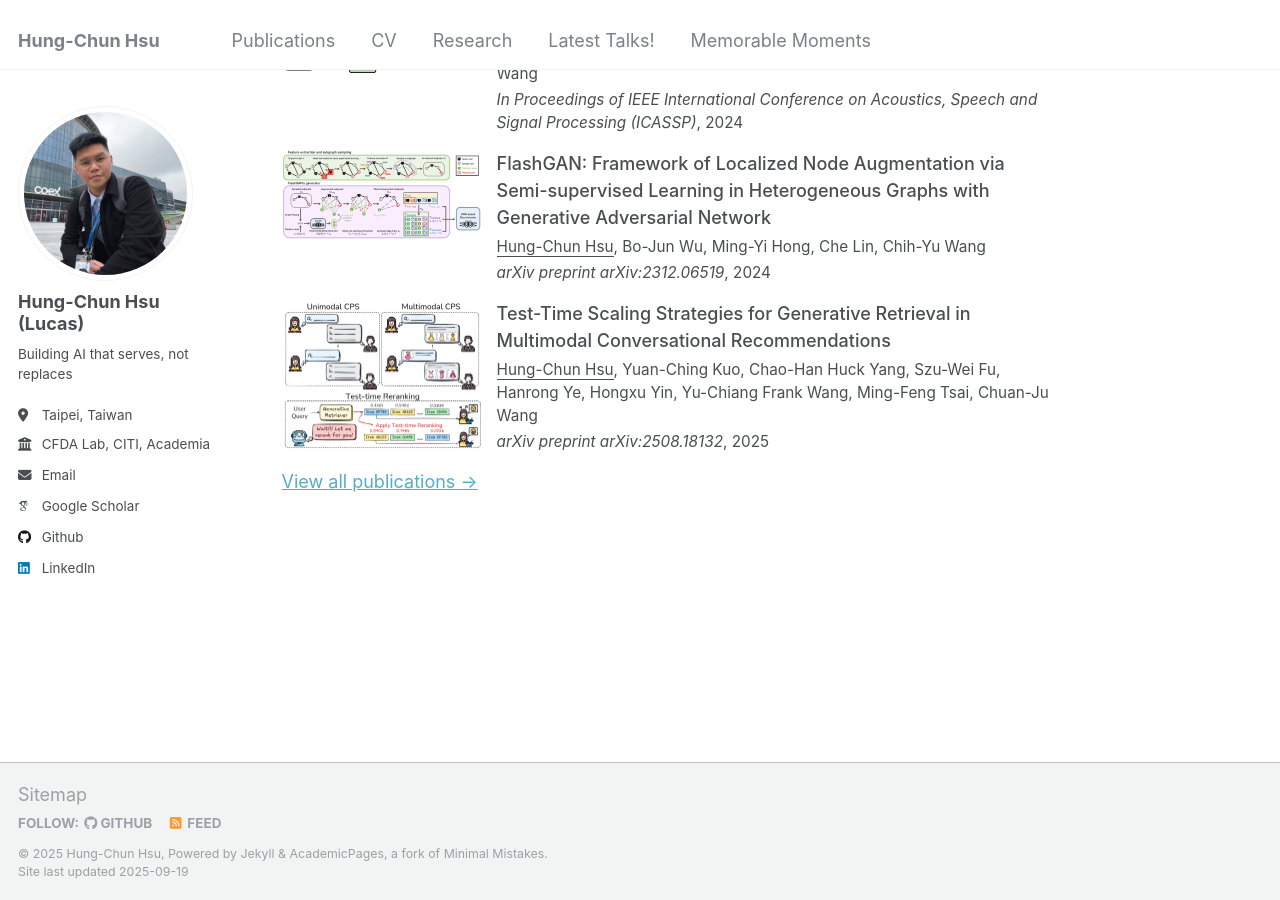
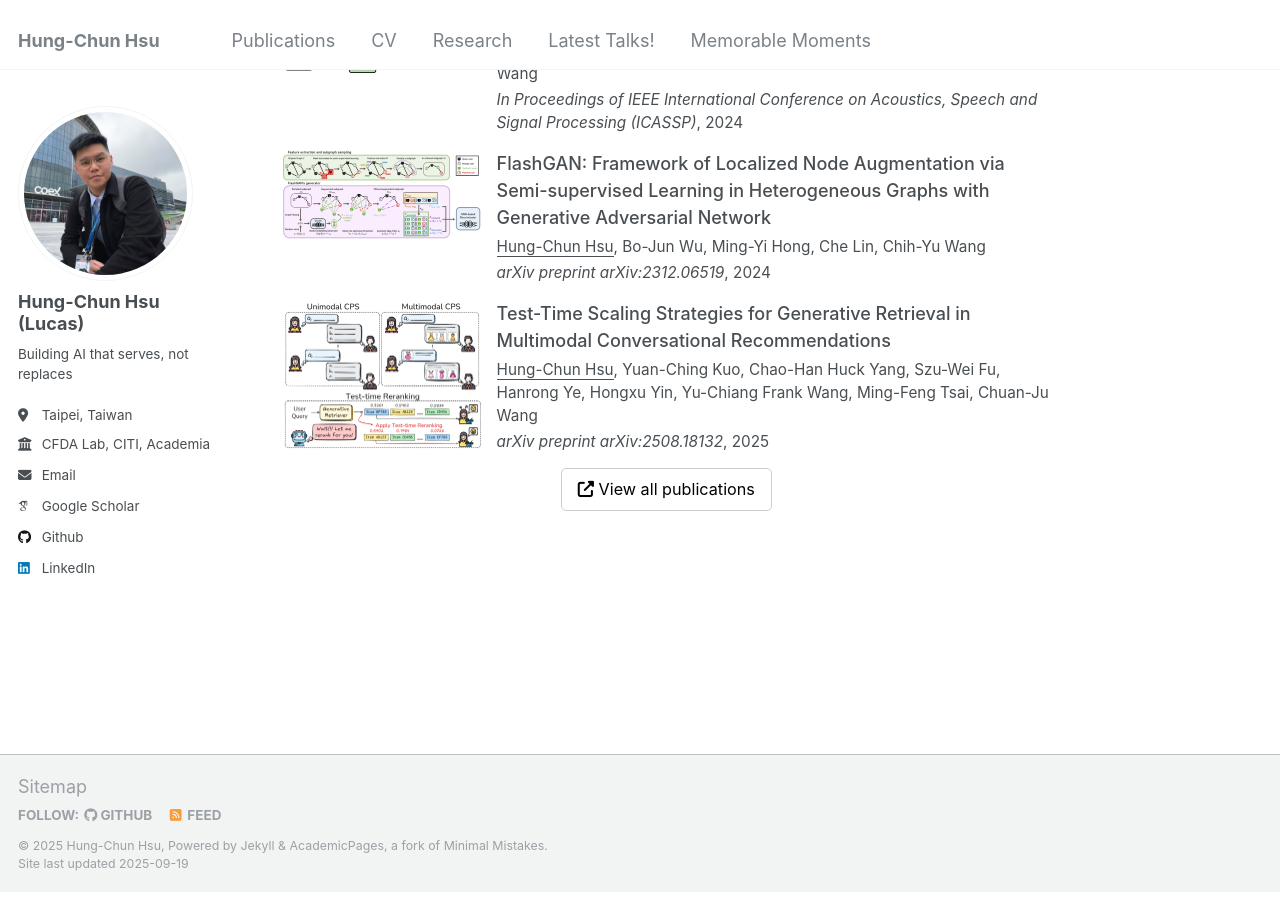
Before and after one commit to lucas-hc-hsu/lucas-hc-hsu.github.io, a Jekyll site: the page built from _pages/about.md, in a window 1280 px wide and 900 px high, scrolled down 1121 px. Built offline with Jekyll 4.4.1, drawn with Linux system fonts in a browser that asks for light colours; some web fonts are replaced.

Commit message:
Convert 'View all publications' to button style

```diff
--- a/_pages/about.md
+++ b/_pages/about.md
@@ -48,7 +48,11 @@ Greetings, I'm Hung-Chun Hsu. I received my Master's Degree in Data Science from
 </div>
 {% endfor %}
 
-<p style="margin-top: 10px;"><a href="/publications/">View all publications →</a></p>
+<div style="margin-top: 15px; text-align: center;">
+  <a href="/publications/" style="font-size: 0.9em; padding: 8px 16px; background-color: white; color: black; border: 1px solid #ccc; border-radius: 5px; text-decoration: none; display: inline-block; transition: background-color 0.3s;">
+    <i class="fas fa-external-link-alt"></i> View all publications
+  </a>
+</div>
 
 {% comment %}
 ---
```
